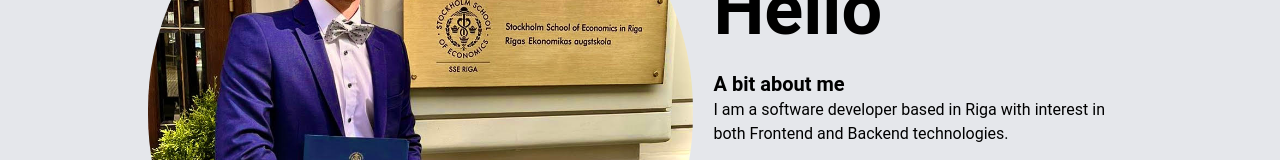
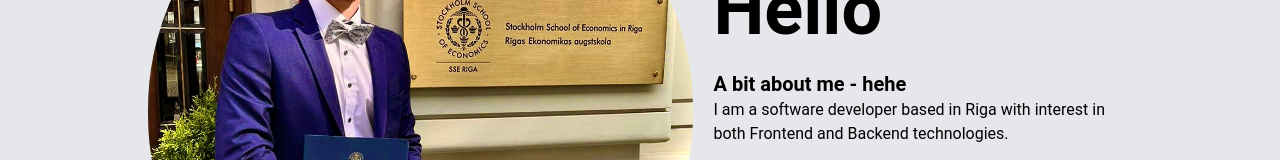
Before and after one commit to DaniilsFirgers/personal_website, a Vue app: page / in a window 1280 px wide. Shown: the part 208-368 px from the top of the page. Built offline with nearby package versions, Linux system fonts and the light colour scheme.

Commit message:
last update

```diff
--- a/src/components/HomeMainInfo.vue
+++ b/src/components/HomeMainInfo.vue
@@ -11,7 +11,7 @@
       <div class="flex flex-col gap-6 w-1/3 justify-between">
         <h1 class="grow font-bold text-7xl">Hello</h1>
         <div>
-          <h2 class="font-semibold text-xl">A bit about me</h2>
+          <h2 class="font-semibold text-xl">A bit about me - hehe</h2>
           <p>
             I am a software developer based in Riga with interest in both
             Frontend and Backend technologies.
```
